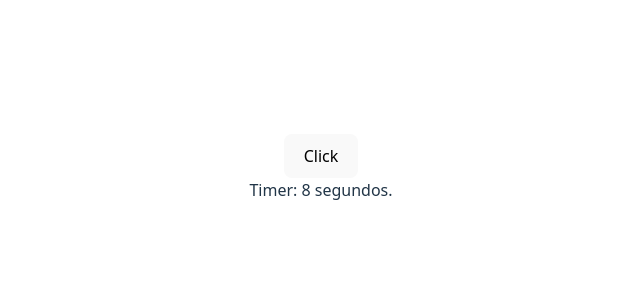
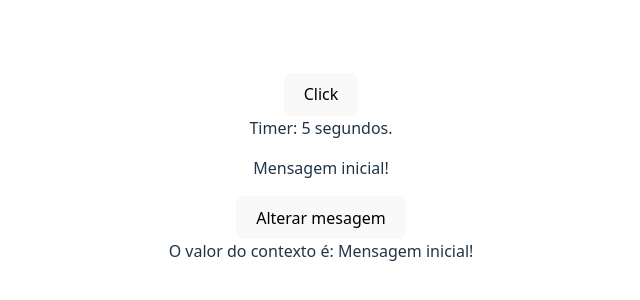
Before and after one commit to GMorosini/udemy-react, a React (Vite) app: page / in a window 1280 px wide. Shown: the part 232-532 px from the top of the page, without its empty margins (319-959 px from the left). Built offline with nearby package versions, Linux system fonts and the light colour scheme.

Commit message:
UseContext

```diff
--- a/src/AppHooks.jsx
+++ b/src/AppHooks.jsx
@@ -1,14 +1,23 @@
 import './App.css';
+import ComponentFilho from './componentsHooks/ComponentFilho';
 import Timer from './componentsHooks/Timer';
 import UseEffect from './componentsHooks/UseEffect';
+import ValorContexto from './componentsHooks/ValorContexto';
+import { ContextoProvider } from './contexts/Contexto';
 
 function AppHooks(){
     return <>
-    {/* useEffect*/}
-    <UseEffect />
-    <Timer />
+        {/* UseEffect*/}
+        <UseEffect />
+        <Timer />
+
+        {/* UseContext
+            Aplicações de pequeno e médio porte, que precisam transferir o estado entre componentes*/}
+        <ContextoProvider>
+            <ComponentFilho />
+            <ValorContexto />
+        </ContextoProvider>
     </>;
-
 }
 
 export default AppHooks;
--- /dev/null
+++ b/src/componentsHooks/ComponentFilho.jsx
@@ -0,0 +1,15 @@
+import { useContext } from 'react';
+import { Contexto } from '../contexts/Contexto';
+
+function ComponentFilho() {
+    const { mensagem, setMensagem } = useContext(Contexto);
+
+    return (
+        <div>
+            <p>{mensagem}</p>
+            <button onClick={() => setMensagem("Nova mensagem")}>Alterar mesagem</button>
+        </div>
+    );
+}
+
+export default ComponentFilho;
--- /dev/null
+++ b/src/componentsHooks/ValorContexto.jsx
@@ -0,0 +1,12 @@
+import { useContext } from 'react';
+import { Contexto } from '../contexts/Contexto';
+
+function ValorContexto() {
+    const {mensagem} = useContext(Contexto);
+
+    return (
+        <div>O valor do contexto é: {mensagem}</div>
+    );
+}
+
+export default ValorContexto;
--- /dev/null
+++ b/src/contexts/Contexto.jsx
@@ -0,0 +1,17 @@
+/* eslint-disable react-refresh/only-export-components */
+import { useState, createContext } from 'react';
+
+export const Contexto = createContext()
+
+export const ContextoProvider = ({children}) => {
+    const [mensagem, setMensagem] = useState("Mensagem inicial!");
+
+    const valorContexto = {
+        mensagem,
+        setMensagem,
+    };
+
+    return <Contexto.Provider value={valorContexto}>
+                {children}
+            </Contexto.Provider>;
+};
```
